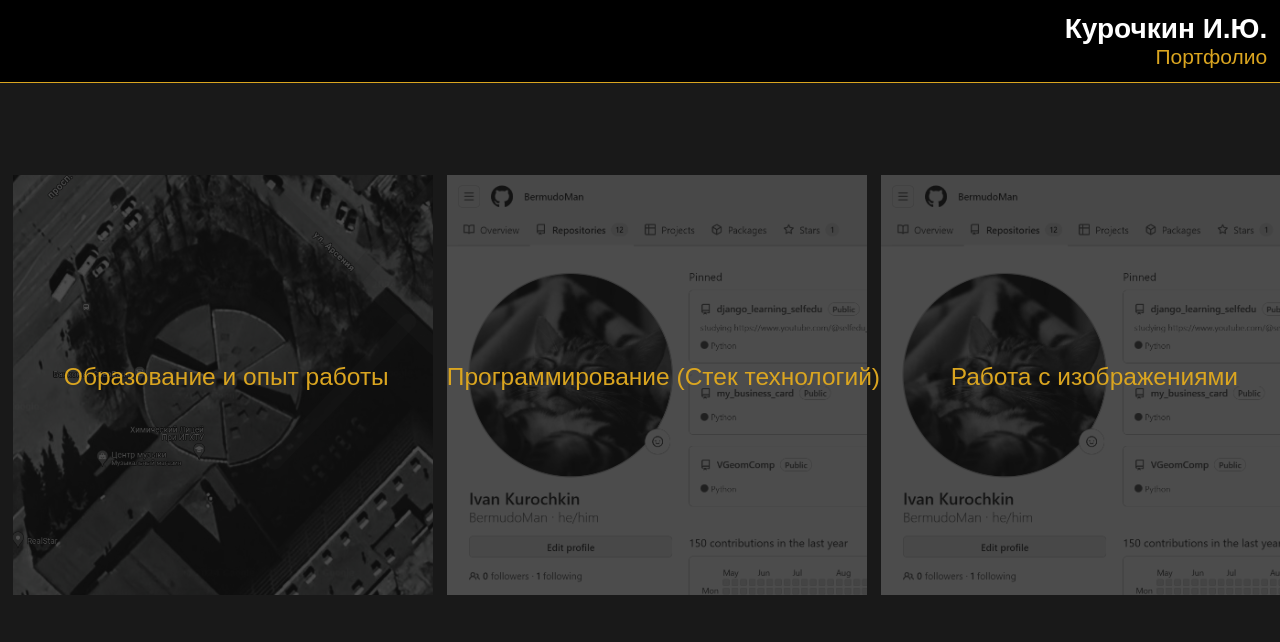
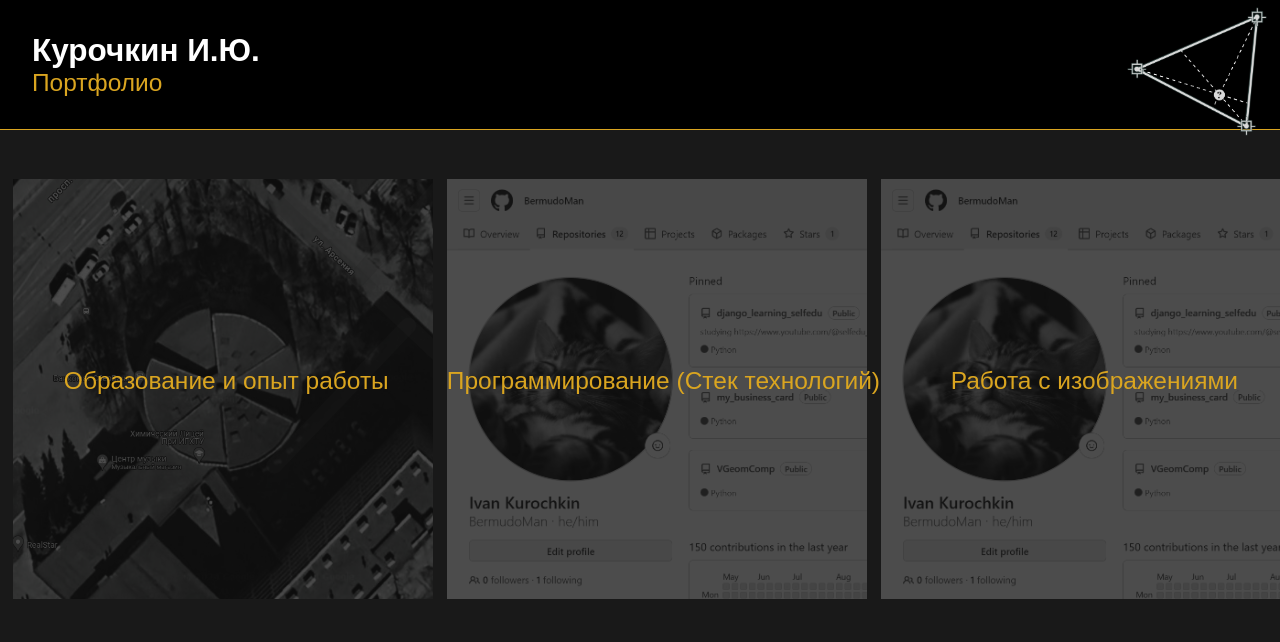
Before and after one commit to BermudoMan/my_business_card, a Django app: page / in a window 1280 px wide. Shown: the top 642 px of the page. Run offline with Django 4.2, Linux system fonts and the light colour scheme; some web fonts are replaced.

Commit message:
add logo

```diff
--- a/IYu_Kurochkin/templates/base.html
+++ b/IYu_Kurochkin/templates/base.html
@@ -11,9 +11,11 @@
 </head>
 <body class="body">
 <header>
-    <div class="header">
+    <a href="."><img class='logo' src="{% static 'title/img/logo.png' %}" alt="1"></a>
+    <div class="head_1">
         <a href=".">Курочкин И.Ю.<br><p>Портфолио</p></a>
     </div>
+
 </header>
 
 <div class='global_text_style'>
--- a/IYu_Kurochkin/title/static/title/css/style2.css
+++ b/IYu_Kurochkin/title/static/title/css/style2.css
@@ -20,21 +20,28 @@ header a{
 header {
     background: rgba(0, 0, 0, 1);
     font-family: "Tektur", sans-serif;
-    font-size: 40px;
+    font-size: 45px;
     font-weight: 700;
     color: white;
-    text-align: right;
     height: 15%;
-    padding: 1%;
+    padding: 2.5%;
     border-bottom: 2px solid Goldenrod;
 }
 header p {
-    font-size: 30px;
+    font-size: 35px;
     font-weight: 400;
     color: Goldenrod;
 }
 
-
+header .head_1 {
+    text-align: left;
+}
+header img{
+    width: 200px;
+    position: absolute;
+    right: 1%;
+    top: 10px;
+}
 
 /*div.Scroll {
     overflow-x: scroll;
@@ -108,7 +115,7 @@ div.Scroll img:hover {
     padding: 0;
     display: flex;
     align-items: center;
-    min-height: 100vh;
+    min-height: 0.5%;
     font-family: "Tektur", sans-serif;
     overflow: hidden;
 }
@@ -132,8 +139,9 @@ ul.ul li a {
 }
 
 ul.ul li a:hover {
+}
 
-}
+
 
 /*ul.ul {
     margin: 0 15%;
```
Also changed, not shown: IYu_Kurochkin/title/static/title/img/logo.png (added).
